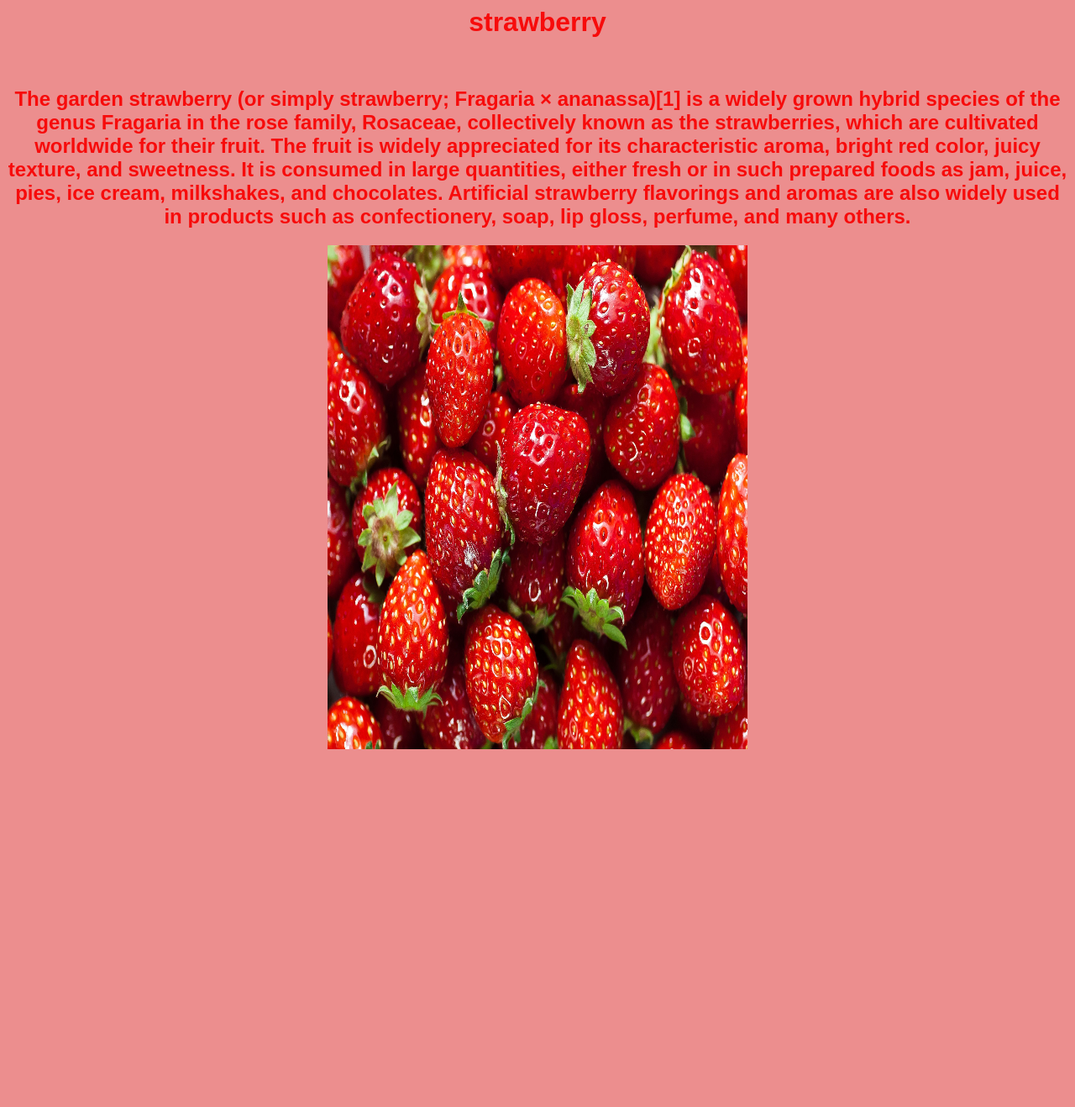
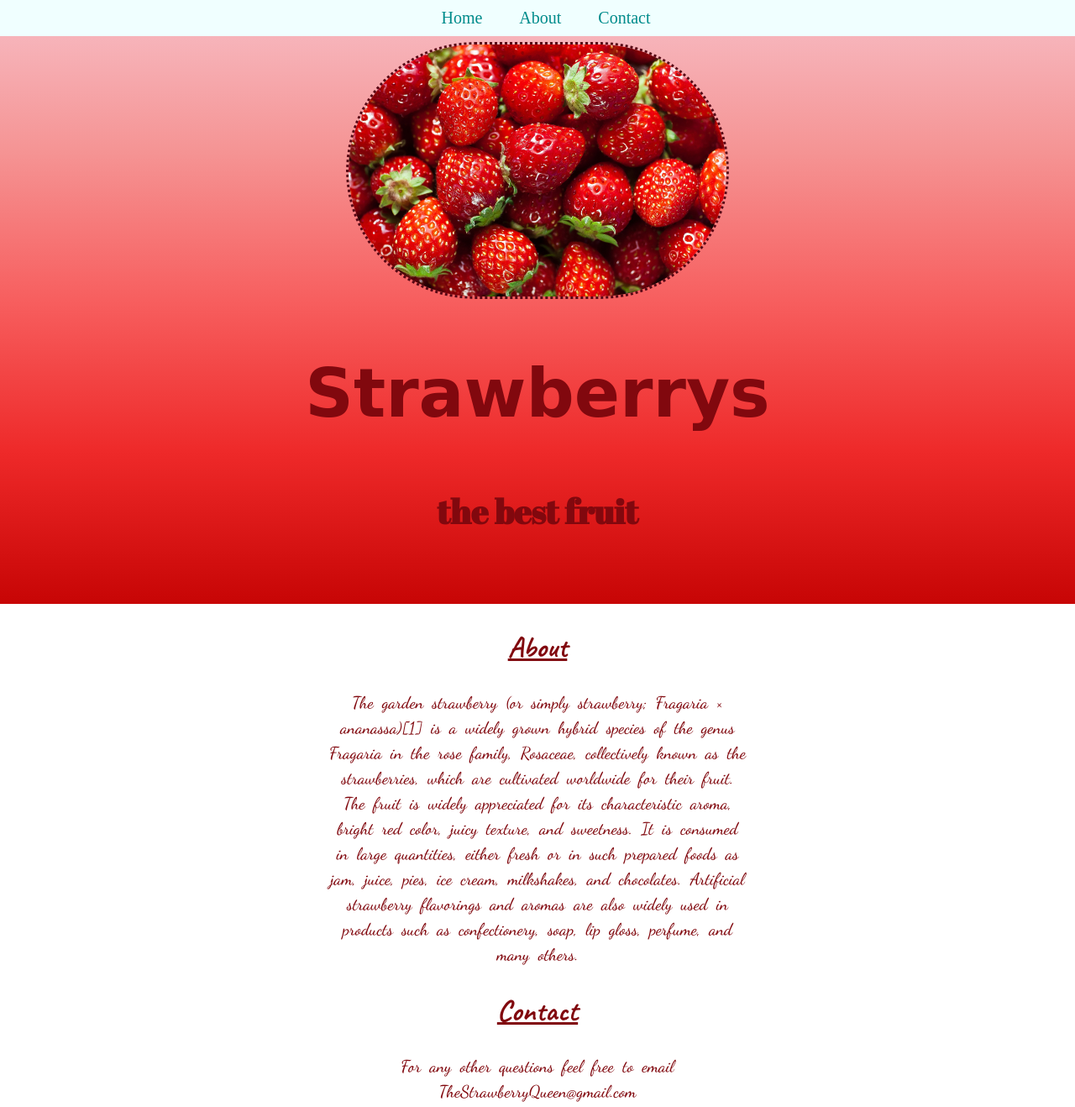
Before and after one commit to blossom-art/my_website, a plain HTML site: page index.html in a window 1280 px wide. Shown: the whole page at 84% size. Before the commit the page ends 900 px from the top, so only its background shows below. Drawn offline with Linux system fonts and the light colour scheme; a web font is replaced by a local one.

Commit message:
finish almost

```diff
--- a/index.html
+++ b/index.html
@@ -1,17 +1,46 @@
 <html>
   <head>
-    <title>strawberry</title>
+    <title>
+        yummyyyy
+    </title>
+    <link rel="preconnect" href="https://fonts.googleapis.com">
+<link rel="preconnect" href="https://fonts.gstatic.com" crossorigin>
+<link href="https://fonts.googleapis.com/css2?family=Abril+Fatface&family=Caveat:wght@700&family=Dancing+Script:wght@500&family=Tilt+Prism&display=swap" rel="stylesheet">
     <link rel="stylesheet" href="style.css">
-  </head>
-  <body>
-    <center>
-    <h1>strawberry</h1>
-    <br>
-    <h2>The garden strawberry (or simply strawberry; Fragaria × ananassa)[1] is a widely grown hybrid species of the genus Fragaria in the rose family, Rosaceae, collectively known as the strawberries,
-      which are cultivated worldwide for their fruit. The fruit is widely appreciated for its characteristic aroma, bright red color, juicy texture, and sweetness. It is consumed in large quantities,
-      either fresh or in such prepared foods as jam, juice, pies, ice cream, milkshakes, and chocolates. Artificial strawberry flavorings and aromas are also widely used in products such as confectionery,
-      soap, lip gloss, perfume, and many others.</h2>
-    <img src="STRAWBERRY.jpg" alt="strawberry" width="500" height="600">
-    </center>
-  </body>
-</html>
+</head>
+
+
+<body>
+
+<center>
+
+
+    <ul>
+<li><a src="#">Home</a></li>
+<li><a src="#about">About</a></li>
+<li><a scr="#contact">Contact</a></li>
+
+
+
+
+
+    </ul>
+
+
+ <section id="main">
+    <img src="STRAWBERRY.jpg">
+    <h1 id="title1">Strawberrys</h1>
+    <h2 id="title2">the best fruit</h2>
+ </section>
+ <section id="about">
+    <h2 class="sub_heading">About</h2>
+    <p>The garden strawberry (or simply strawberry; Fragaria × ananassa)[1] is a widely grown hybrid species of the genus Fragaria in the rose family, Rosaceae,
+      collectively known as the strawberries, which are cultivated worldwide for their fruit. The fruit is widely appreciated for its characteristic aroma, bright
+      red color, juicy texture, and sweetness. It is consumed in large quantities, either fresh or in such prepared foods as jam, juice, pies, ice cream, milkshakes,
+      and chocolates. Artificial strawberry flavorings and aromas are also widely used in products such as confectionery, soap, lip gloss, perfume, and many others.</p>
+    </section>
+    <section id="#contact">
+       <h2 class="sub_heading">Contact</h2>
+       <p>For any other questions feel free to email TheStrawberryQueen@gmail.com</p>
+       </center>
+       </body>
--- a/style.css
+++ b/style.css
@@ -1,6 +1,73 @@
-body {
-    text-align: center;
-    font-family: 'Arial';
-    background-color: rgb(236, 142, 142);
-    color: rgb(247, 11, 11);
-  }
+img{
+
+  width:450px;
+  height:300px;
+  border-radius:200px ;
+  border-style: dotted;
+  border-color: rgb(87, 7, 21);
+}
+#main{
+
+  background:linear-gradient(#f7bec6,#f59494,#f75e5e,#ee2929,#c70505) ;
+  padding:50px ;
+}
+body{
+
+  margin:0;
+
+}
+#title1{
+
+  font-family: 'Tilt Prism', cursive;
+  font-size:80px ;
+  color:#81080e ;
+}
+#title2{
+  font-family: 'Abril Fatface', cursive;
+  font-size:40px ;
+  color:#81080e;
+
+}
+.sub_heading{
+  font-family: 'Caveat', cursive;
+  font-size: 35px;
+  text-decoration: underline;
+  color: #81080e;
+}
+p{
+  font-family: 'Dancing Script', cursive;
+  font-size: 20px;
+  line-height:1.5 ;
+  word-spacing: 5px;
+  max-width:500px;
+  color: #81080e;
+}
+.c2{
+  font-size:30px ;
+}
+
+ul{
+  list-style: none;
+  background-color: azure;
+  margin: 0;
+  width: 100%;
+  padding: 10px;
+  position: fixed;
+
+}
+
+ul li {
+
+  display:inline ;
+  padding:10px 20px ;
+  color: darkcyan;
+  font-size: 20px;
+
+
+}
+li:hover{
+  color: fuchsia;
+  background-color: darkmagenta;
+  text-decoration:underline ;
+  font-size:25px ;
+}
```
